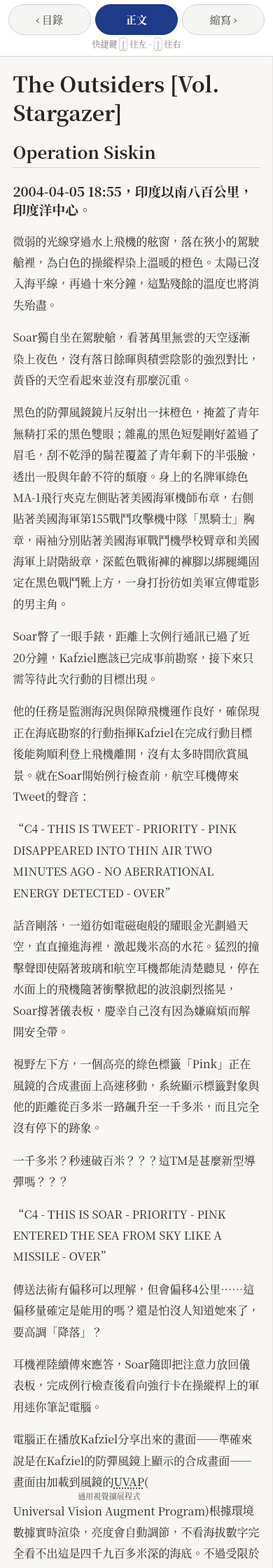
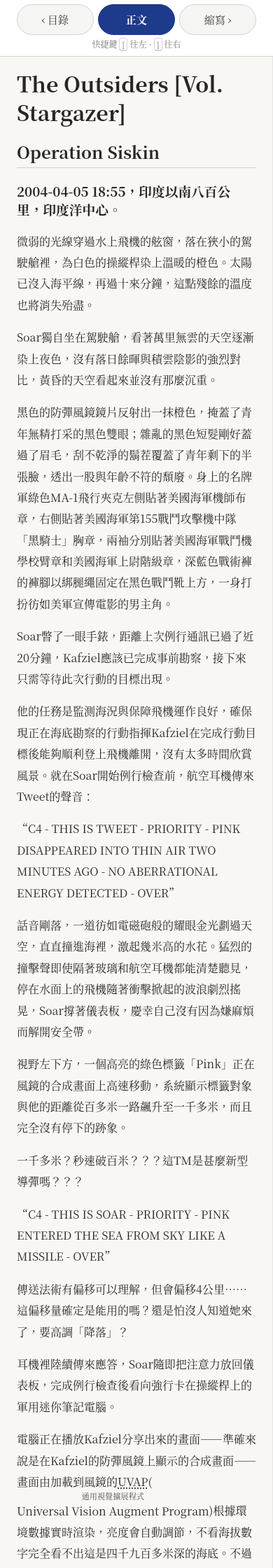
Before and after one commit to Heinz-Elio/story_main, a Jekyll site: the page built from index.md, in a window 390 px wide. Shown: the top 2240 px of the page at 70% size. Built offline with Jekyll 4.4.1, drawn with Linux system fonts in a browser that asks for light colours; some of the changed text lies outside the part shown.

Commit message:
Inset phone pages from the screen edges.
The directory and glossary panes were losing their side padding, so on a phone their text sat on the bezel. All three pages and the top buttons now keep a 1.5rem gutter, or the notch safe area when that is wider.

Co-authored-by: Heinz-Elio <Heinz-Elio@users.noreply.github.com>

```diff
--- a/_layouts/default.html
+++ b/_layouts/default.html
@@ -2,7 +2,7 @@
 <html lang="{{ site.lang | default: 'zh-Hant' }}">
   <head>
     <meta charset="utf-8">
-    <meta name="viewport" content="width=device-width, initial-scale=1">
+    <meta name="viewport" content="width=device-width, initial-scale=1, viewport-fit=cover">
     <title>{{ page.title | default: site.title }}</title>
     <link rel="stylesheet" href="{{ '/assets/css/site.css' | relative_url }}">
   </head>
--- a/assets/css/site.css
+++ b/assets/css/site.css
@@ -69,9 +69,10 @@ a {
   position: relative;
   z-index: 5;
   flex: 0 0 auto;
-  padding: max(0.4rem, env(safe-area-inset-top))
-    max(0.75rem, env(safe-area-inset-right)) 0.4rem
-    max(0.75rem, env(safe-area-inset-left));
+  padding-top: max(0.4rem, env(safe-area-inset-top));
+  padding-bottom: 0.4rem;
+  padding-left: max(1.5rem, env(safe-area-inset-left));
+  padding-right: max(1.5rem, env(safe-area-inset-right));
   background: rgba(255, 255, 255, 0.96);
   border-bottom: 1px solid var(--line);
 }
@@ -469,7 +470,10 @@ a {
     overflow-y: auto;
     overflow-anchor: none;
     overscroll-behavior: contain;
-    padding: 1.15rem 1.15rem max(2.75rem, env(safe-area-inset-bottom));
+    padding-top: 1.15rem;
+    padding-bottom: max(2.75rem, env(safe-area-inset-bottom));
+    padding-left: max(1.5rem, env(safe-area-inset-left));
+    padding-right: max(1.5rem, env(safe-area-inset-right));
     background: var(--paper);
     touch-action: pan-y;
     scroll-padding-top: 0.75rem;
@@ -488,7 +492,6 @@ a {
     position: relative;
     top: auto;
     max-height: none;
-    padding: 0;
     background: var(--paper);
     border: 0;
     border-radius: 0;
```
